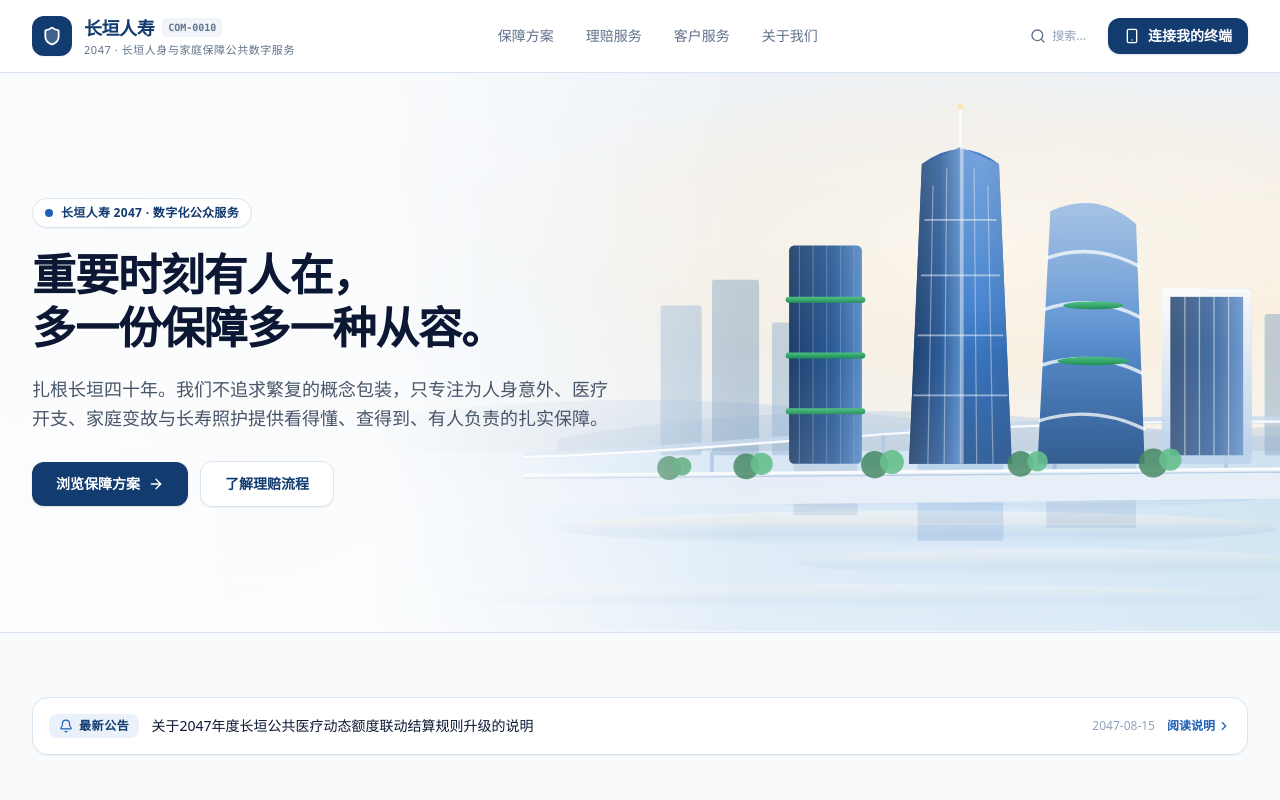
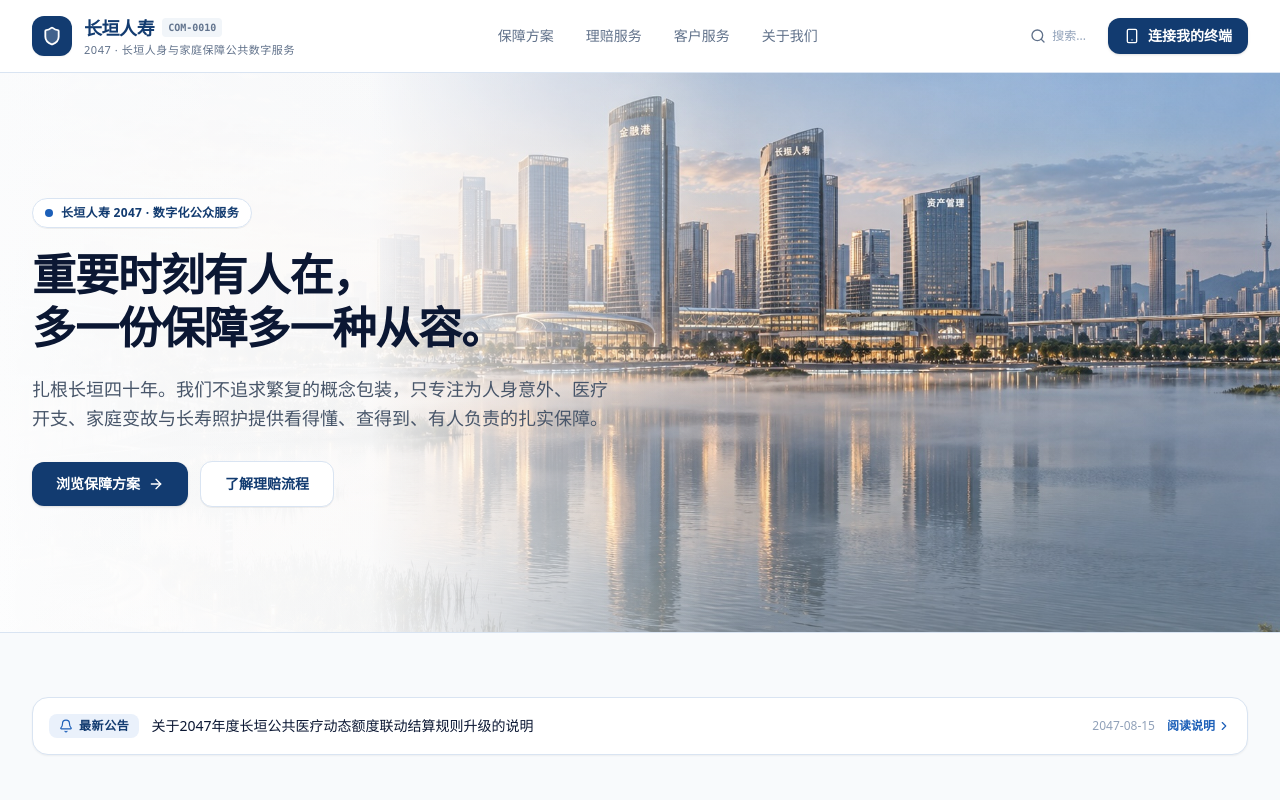
Before and after one commit to jiangyue0918-hub/baseline-Changyuan-Life-v1-site-structure, a React (Vite) app: page / in a window 1280 px wide. Shown: the top 800 px of the page. Built offline with nearby package versions, Linux system fonts and the light colour scheme.

Commit message:
Update assets.ts

```diff
--- a/src/content/assets.ts
+++ b/src/content/assets.ts
@@ -22,7 +22,7 @@ export const ASSET_LIST: AssetMetadata[] = [
   },
   {
     id: 'hero-public-home',
-    src: '/assets/changyuan-life/hero/public-home.svg',
+    src: '/assets/changyuan-life/hero/public-home.jpg',
     usage: '未连接终端首页宽幅 Hero 视觉',
     recommendedSize: '1920x800 px (21:9 或 16:9)',
     alt: '2047年长垣新枢区金融港与长垣湖晨曦远景',
```
